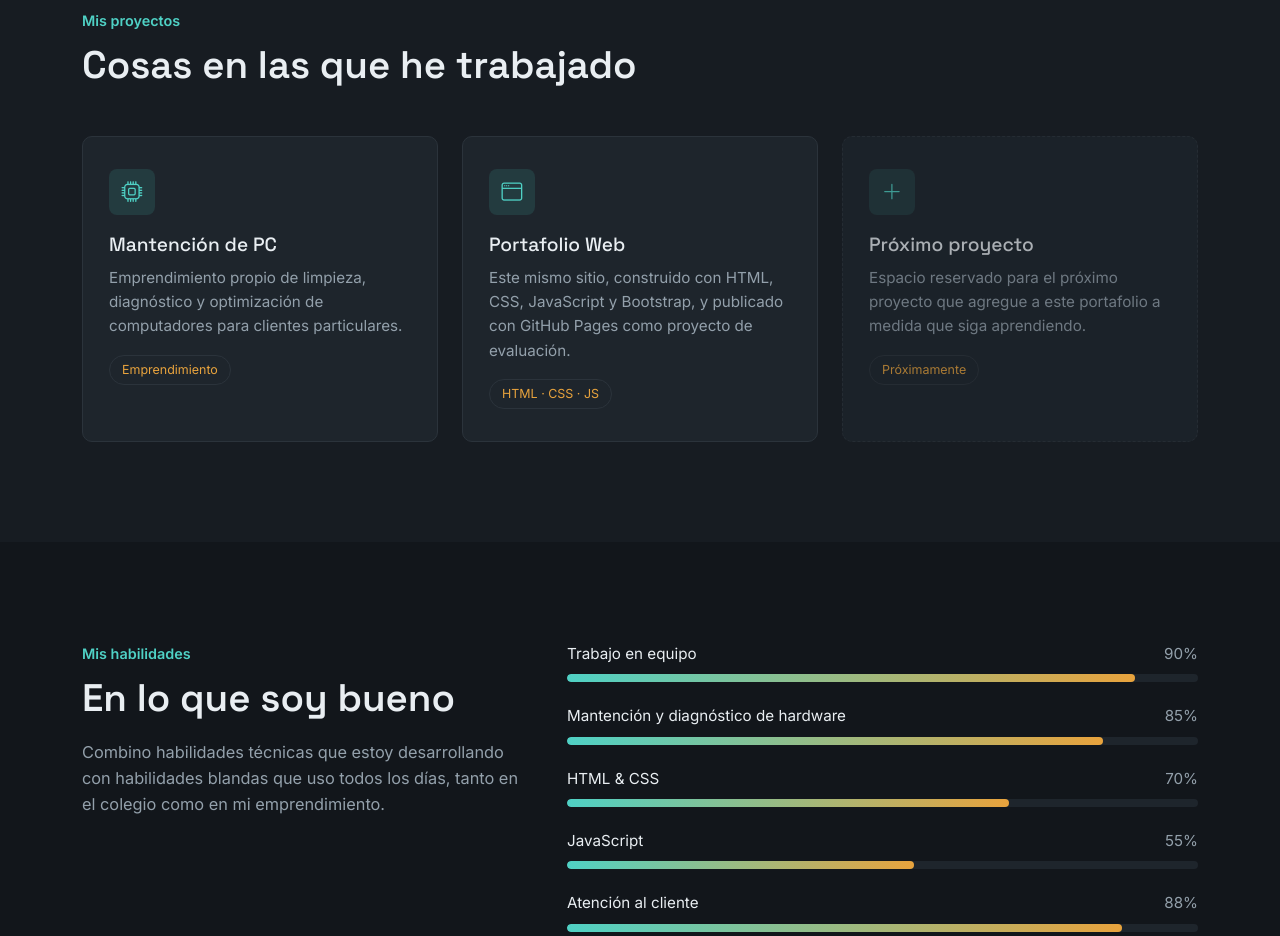
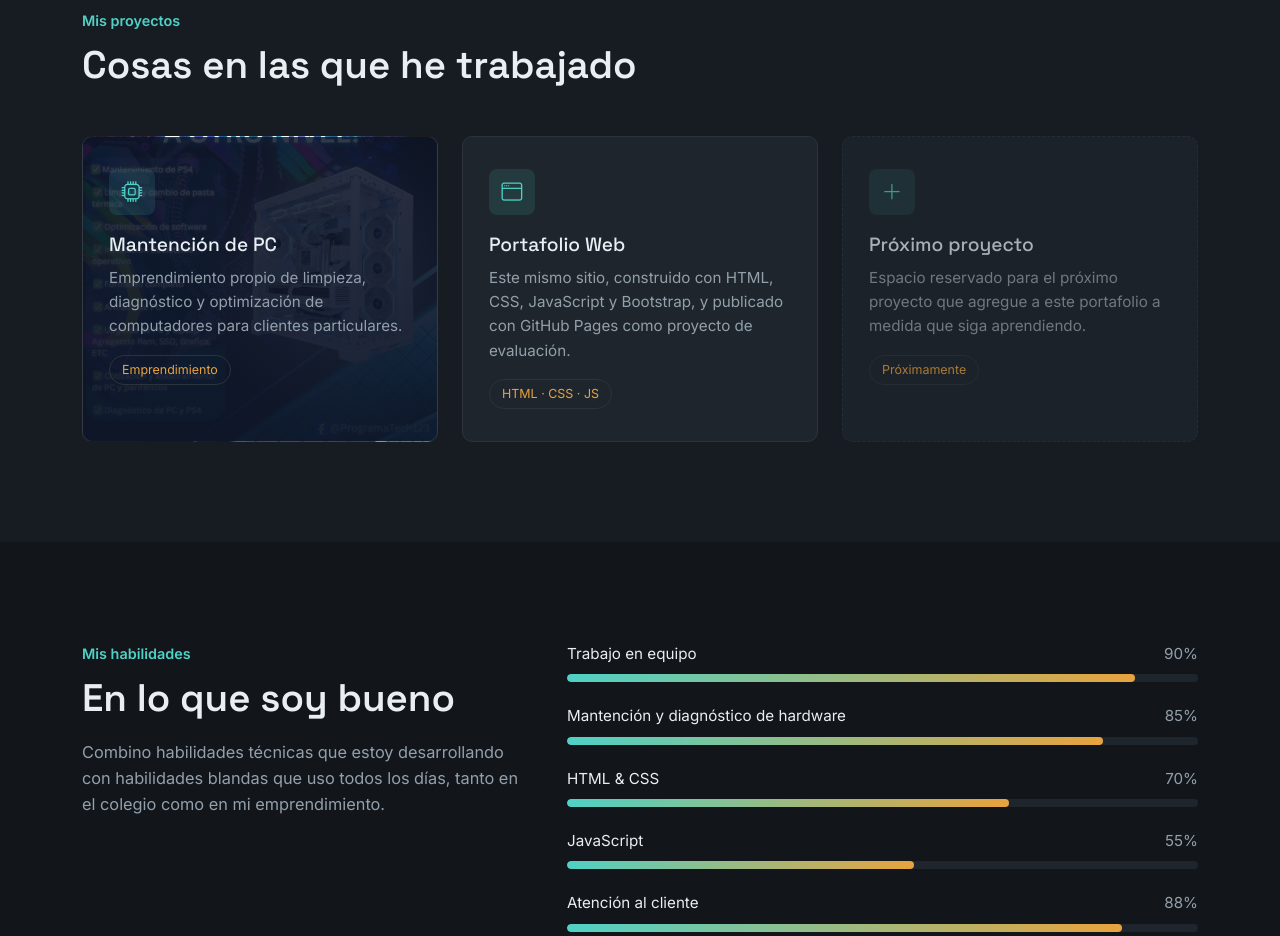
Before and after one commit to nachitopop1w/portafolio-ignacio, a plain HTML site: page index.html in a window 1280 px wide. Shown: the part 1360-2296 px from the top of the page. Drawn offline with nearby package versions, Linux system fonts and the light colour scheme; files whose address does not match are found by name.

Commit message:
feat: agrega imagen de fondo a tarjeta de emprendimiento

```diff
--- a/index.html
+++ b/index.html
@@ -112,7 +112,7 @@
 
       <div class="row g-4">
         <div class="col-md-6 col-lg-4">
-          <div class="project-card">
+          <div class="project-card project-card-bg" style="--bg-img: url('fotos/emprendimiento.jpg.jpg');">
             <div class="project-icon"><i class="bi bi-cpu"></i></div>
             <h3>Mantención de PC</h3>
             <p>
--- a/style.css
+++ b/style.css
@@ -420,3 +420,18 @@ a { text-decoration: none; }
 @media (prefers-reduced-motion: reduce) {
   * { transition: none !important; animation: none !important; }
 }
+
+/* Tarjeta con imagen de fondo */
+.project-card-bg {
+  background-image: linear-gradient(180deg, rgba(15, 23, 42, 0.85) 0%, rgba(15, 23, 42, 0.95) 100%), var(--bg-img) !important;
+  background-size: cover !important;
+  background-position: center !important;
+  background-repeat: no-repeat !important;
+  position: relative;
+  overflow: hidden;
+  border: 1px solid rgba(255, 255, 255, 0.1);
+}
+
+.project-card-bg:hover {
+  background-image: linear-gradient(180deg, rgba(15, 23, 42, 0.75) 0%, rgba(15, 23, 42, 0.90) 100%), var(--bg-img) !important;
+}
```
Also changed, not shown: fotos/emprendimiento.jpg.jpg (added).
